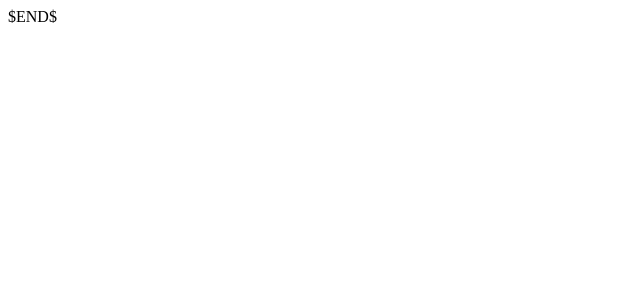
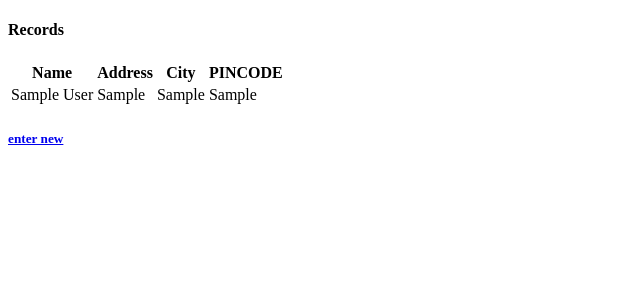
Before and after one commit to masande-99/sqlite3-flask, a Flask app: page /show-records/ in a window 1280 px wide. Before the commit the part shown is almost empty. Shown: the top 300 px of the page, without its empty margins (0-640 px from the left). Run offline with Flask 2, Linux system fonts and the light colour scheme; tables that the repository leaves empty hold one stand-in row (values such as "Sample post").

Commit message:
changes were made

```diff
--- a/templates/records.html
+++ b/templates/records.html
@@ -1,10 +1,28 @@
 <!DOCTYPE html>
 <html lang="en">
 <head>
-  <meta charset="UTF-8">
-  <title>$Title$</title>
+    <meta charset="UTF-8">
+    <title>Students Records | LC</title>
 </head>
 <body>
-$END$
+    <h4>Records</h4>
+    <table>
+        <th>Name</th>
+        <th>Address</th>
+        <th>City</th>
+        <th>PINCODE</th>
+
+        {% for record in records %}
+            <tr>
+                <td>{{ record[0] }}</td>
+                <td>{{ record[1] }}</td>
+                <td>{{ record[2] }}</td>
+                <td>{{ record[3] }}</td>
+            <tr>
+
+        {% endfor %}
+
+    </table>
+    <h5><a href = "/enter-new/">enter new</a></h5>
 </body>
 </html>
--- a/templates/student.html
+++ b/templates/student.html
@@ -5,7 +5,7 @@
     <title>Students Records | LC Academy</title>
 </head>
 <body>
-    <form action="/">
+    <form action="/enter-new/">
         <h3>Student Information</h3>
         Name<br>
         <input type="text" name="name"><br>
```
Also changed, not shown: templates/results.html (+5 -3 lines).
